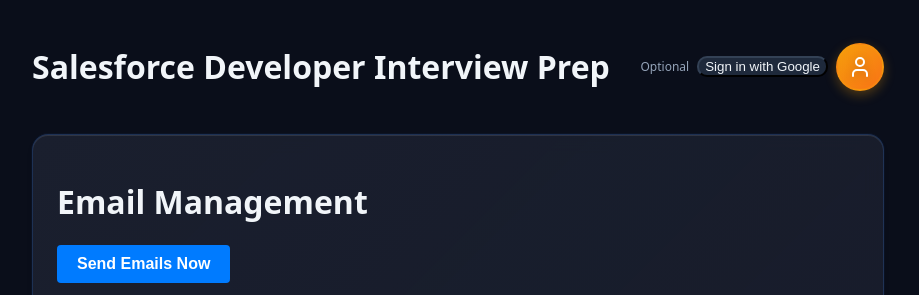
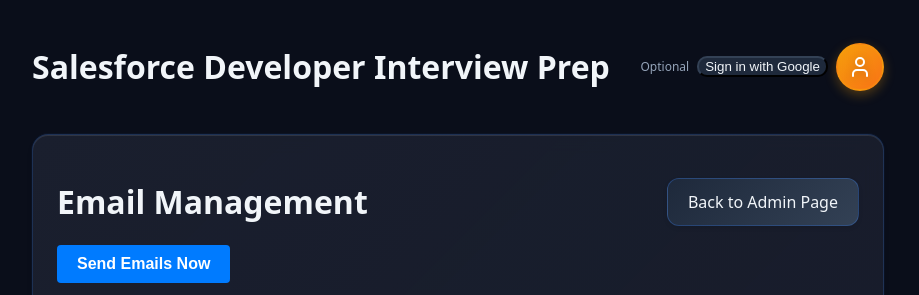
Before and after one commit to GopinathM99/Salesforce-Interview-App, a Next.js app: page /admin/email-management in a window 1280 px wide. Shown: the top 295 px of the page, without its empty margins (182-1101 px from the left). Built offline with nearby package versions, Linux system fonts and the light colour scheme; no server answers.

Commit message:
added Back to Admin Page button on Manage Emails section

```diff
--- a/app/admin/email-management/page.tsx
+++ b/app/admin/email-management/page.tsx
@@ -1,6 +1,7 @@
 'use client';
 
 import { useState, useEffect } from 'react';
+import Link from 'next/link';
 import { supabase } from '@/lib/supabaseClient';
 import { useAdminAccess } from '@/lib/useAdminAccess';
 
@@ -194,7 +195,10 @@
   return (
     <div className="grid">
       <div className="card">
-        <h1>Email Management</h1>
+        <div className="row" style={{ justifyContent: "space-between", alignItems: "center" }}>
+          <h1>Email Management</h1>
+          <Link className="btn" href="/admin">Back to Admin Page</Link>
+        </div>
 
         {message && (
           <div style={{
```
